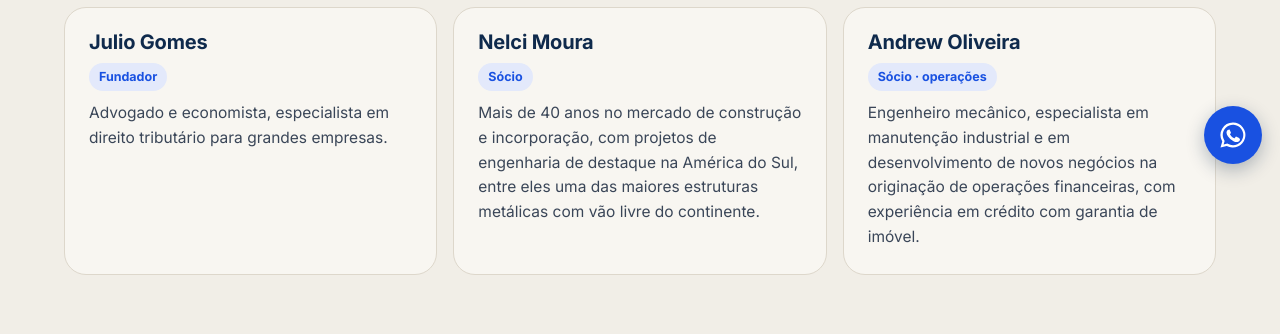
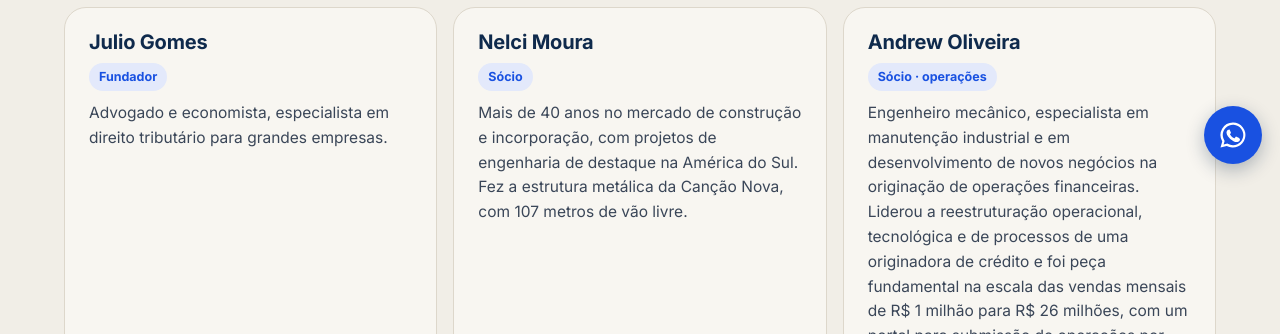
Before and after one commit to adedabliu/shield-site, a plain HTML site: page sobre/index.html in a window 1280 px wide. Shown: the part 618-952 px from the top of the page. Drawn offline with Linux system fonts and the light colour scheme.

Commit message:
Sobre: detalhes dos sócios (#3)
* Sobre: detalha a obra do Nelci (Canção Nova, 107 m de vão livre) e a experiência do Andrew em originação

Co-Authored-By: Claude Opus 5.5 <noreply@anthropic.com>
Claude-Session: https://claude.ai/code/session_013idJY6Cq1u9SEzCfjBsRJa

* Sobre: ajustes da revisão nos cards dos sócios

Co-Authored-By: Claude Opus 5.5 <noreply@anthropic.com>
Claude-Session: https://claude.ai/code/session_013idJY6Cq1u9SEzCfjBsRJa

---------

Co-authored-by: Claude <noreply@anthropic.com>

```diff
--- a/sobre/index.html
+++ b/sobre/index.html
@@ -49,8 +49,8 @@
   <h2 style="margin-top:14px">Sócios que conhecem imóvel, empresa e crédito por dentro</h2>
   <div class="cards">
    <div class="card"><h3>Julio Gomes</h3><span class="tag" style="align-self:flex-start">Fundador</span><p>Advogado e economista, especialista em direito tributário para grandes empresas.</p></div>
-   <div class="card"><h3>Nelci Moura</h3><span class="tag" style="align-self:flex-start">Sócio</span><p>Mais de 40 anos no mercado de construção e incorporação, com projetos de engenharia de destaque na América do Sul, entre eles uma das maiores estruturas metálicas com vão livre do continente.</p></div>
-   <div class="card"><h3>Andrew Oliveira</h3><span class="tag" style="align-self:flex-start">Sócio · operações</span><p>Engenheiro mecânico, especialista em manutenção industrial e em desenvolvimento de novos negócios na originação de operações financeiras, com experiência em crédito com garantia de imóvel.</p></div>
+   <div class="card"><h3>Nelci Moura</h3><span class="tag" style="align-self:flex-start">Sócio</span><p>Mais de 40 anos no mercado de construção e incorporação, com projetos de engenharia de destaque na América do Sul. Fez a estrutura metálica da Canção Nova, com 107 metros de vão livre.</p></div>
+   <div class="card"><h3>Andrew Oliveira</h3><span class="tag" style="align-self:flex-start">Sócio · operações</span><p>Engenheiro mecânico, especialista em manutenção industrial e em desenvolvimento de novos negócios na originação de operações financeiras. Liderou a reestruturação operacional, tecnológica e de processos de uma originadora de crédito e foi peça fundamental na escala das vendas mensais de R$ 1 milhão para R$ 26 milhões, com um portal para submissão de operações por parceiros. Tem experiência em crédito com garantia de imóvel e em análise de risco.</p></div>
   </div>
  </div></div>
  <div class="band dark"><div class="wrap">
```
